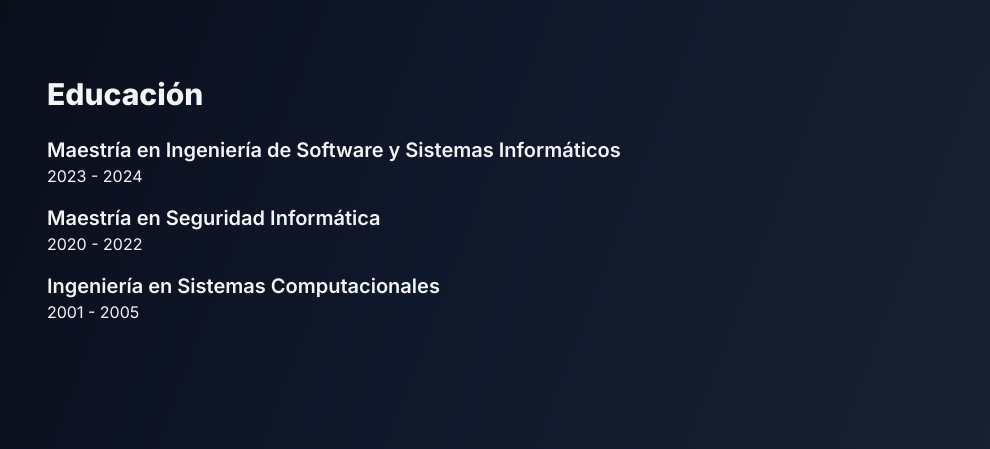
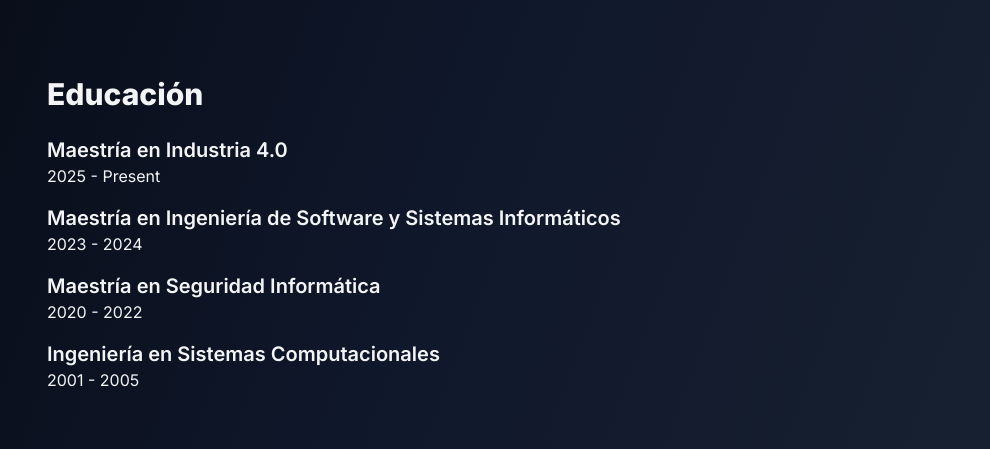
Before and after one commit to GerardoCatano/GerardoCatano.github.io, a plain HTML site: page index.html in a window 1280 px wide. Shown: the part 1840-2289 px from the top of the page, without its empty margins (97-1087 px from the left). Drawn offline with nearby package versions, Linux system fonts and the light colour scheme.

Commit message:
Adding info

```diff
--- a/index.html
+++ b/index.html
@@ -131,6 +131,10 @@
     <h2 class="text-3xl font-bold mb-6" id="educationTitle">Educación</h2>
     <ul class="space-y-4">
       <li>
+        <h4 class="text-xl font-semibold" id="mi4Title">Maestría en Industria 4.0</h4>
+        <p>2025 - Present</p>
+      </li>
+      <li>
         <h4 class="text-xl font-semibold" id="missiTitle">Maestría en Ingeniería de Software y Sistemas Informáticos</h4>
         <p>2023 - 2024</p>
       </li>
@@ -242,6 +246,7 @@
           : 'Entusiasta de la tecnología, adquiriendo experiencia en arquitectura de software y aprendiendo sobre implementaciones de IA generativa.',
         experienceTitle: isSpanish ? 'Professional Experience' : 'Experiencia Profesional',
         educationTitle: isSpanish ? 'Education' : 'Educación',
+        mi4Title: isSpanish ? 'Master of Science, Industry 4.0' : 'Maestría en Industria 4.0',
         missiTitle: isSpanish ? 'Master of Science, Software Engineering' : 'Maestría en Ingeniería de Software y Sistemas Informáticos',
         msiTitle: isSpanish ? 'Master of Science, Cybersecurity' : 'Maestría en Seguridad Informática',
         iscTitle: isSpanish ? 'Bachelor of Science, Computer Software Engineering' : 'Ingeniería en Sistemas Computacionales',
```
